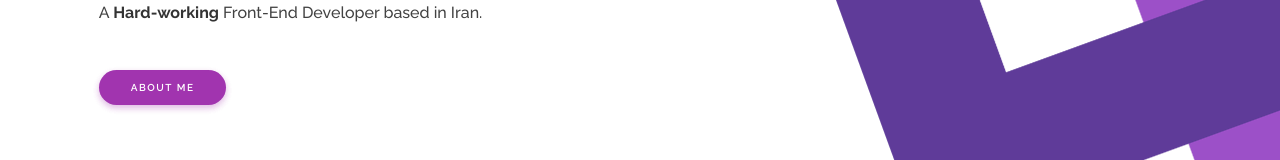
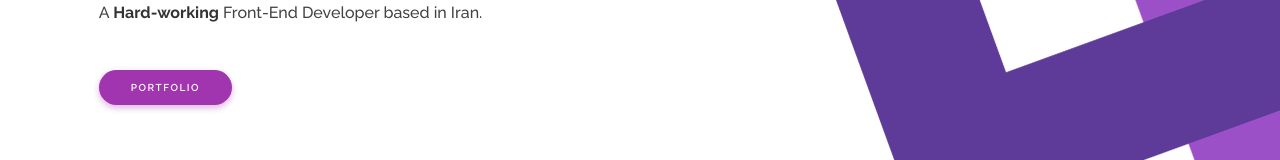
Before and after one commit to alilotfidev/ali-lotfi-website, a React (Create React App) app: page / in a window 1280 px wide. Shown: the part 402-562 px from the top of the page. Built offline with nearby package versions, Linux system fonts and the light colour scheme; a web font is replaced by a local one.

Commit message:
scroll is ok

```diff
--- a/src/components/Intro.js
+++ b/src/components/Intro.js
@@ -16,10 +16,10 @@ const Intro = ({ scrollTo }) => {
         <button
           className="btn-primary"
           onClick={() => {
-            scrollTo("AboutMe");
+            scrollTo("Portfolio");
           }}
         >
-          About Me
+          Portfolio
         </button>
       </div>
       <img className="big-logo-image" src={Logo} alt="Ali Lotfi" />
@@ -28,7 +28,7 @@ const Intro = ({ scrollTo }) => {
         src={DownArrow}
         alt="go down"
         onClick={() => {
-          scrollTo("AboutMe");
+          scrollTo("Portfolio");
         }}
       />
     </div>
```
